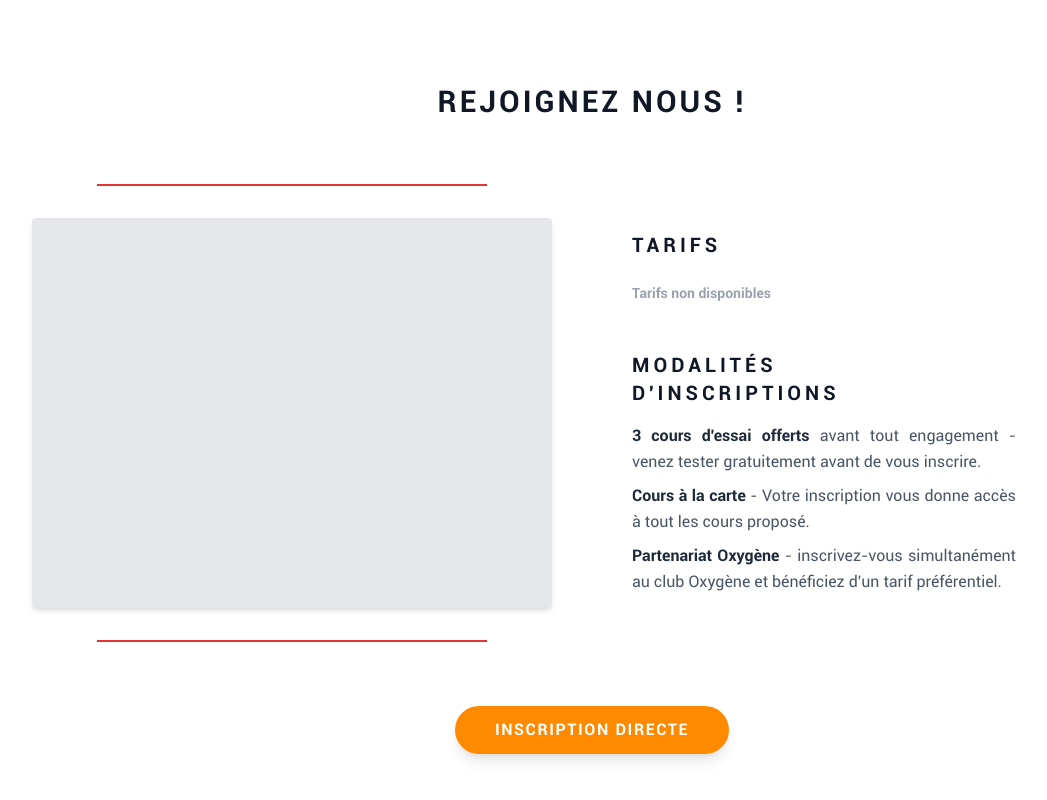
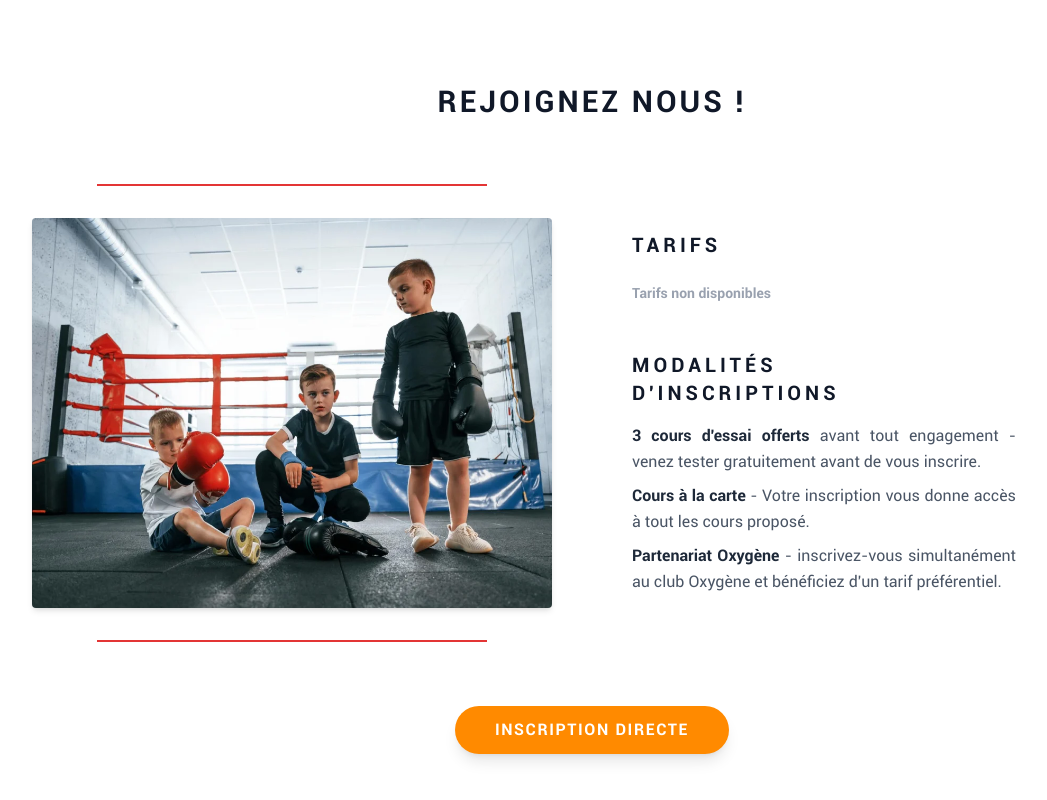
Before and after one commit to YoLaub/assp_lesgantsmeleciens_site, a Next.js app: page /inscription in a window 1280 px wide. Shown: the part 584-1384 px from the top of the page, without its empty margins (48-1095 px from the left). Built offline with nearby package versions, Linux system fonts and the light colour scheme; no server answers; the database is empty.

Commit message:
fix(img): ajout image inscription

```diff
--- a/src/features/inscriptions/presentation/components/front/InscriptionSection.tsx
+++ b/src/features/inscriptions/presentation/components/front/InscriptionSection.tsx
@@ -4,10 +4,10 @@ import { useRef, useState } from "react";
 import Link from "next/link";
 import { Sparkles, ArrowRight } from "lucide-react";
 import HCaptcha from "@hcaptcha/react-hcaptcha";
-import { CloudImage } from '@/shared/components/CloudImage';
-import { type CloudinaryAsset } from '@/shared/types/cloudinary';
+import Image from "next/image";
 import AdherentForm from "@/features/adherents/presentation/components/front/AdherentForm";
 import { demanderLienRenouvellementAction } from "@/features/adherents/actions/mon-dossier.actions";
+import gantDeBoxeEnfant from "@/../public/inscription.webp";
 
 interface PrefillData {
     nom?: string;
@@ -28,13 +28,12 @@ interface ConfigTarifs {
 
 interface InscriptionSectionProps {
     prefill?: PrefillData;
-    image?: CloudinaryAsset;
     blurDataUrl?: string;
     configTarifs?: ConfigTarifs | null;
 }
 
 
-export default function InscriptionSection({ prefill, image, blurDataUrl, configTarifs }: InscriptionSectionProps) {
+export default function InscriptionSection({ prefill, blurDataUrl, configTarifs }: InscriptionSectionProps) {
     const [isOpen, setIsOpen] = useState(!!prefill); // auto-open si pré-remplissage (conversion)
 
     // ─── Renouvellement ───────────────────────────────────────────────────────
@@ -84,15 +83,14 @@ export default function InscriptionSection({ prefill, image, blurDataUrl, config
                     <div className="flex flex-col items-center w-full">
                         <div className="w-3/4 h-0.5 bg-[#E33535] mb-8"></div> {/* Ligne rouge haut */}
                         <div className="relative w-full aspect-4/3 rounded-sm overflow-hidden bg-gray-100 shadow-md">
-                            {image ? (
-                                <CloudImage
-                                    asset={image}
+                            {gantDeBoxeEnfant ? (
+                                <Image
+                                    src={gantDeBoxeEnfant}
                                     alt="Enfants en cours de boxe"
                                     fill
                                     sizes="(max-width: 1024px) 100vw, 50vw"
-                                    crop="fill"
                                     className="object-cover"
-                                    blurDataUrl={blurDataUrl}
+                                    placeholder="blur"
                                 />
                             ) : (
                                 <div className="w-full h-full bg-gray-200" />
```
Also changed, not shown: public/inscription.webp (added).
